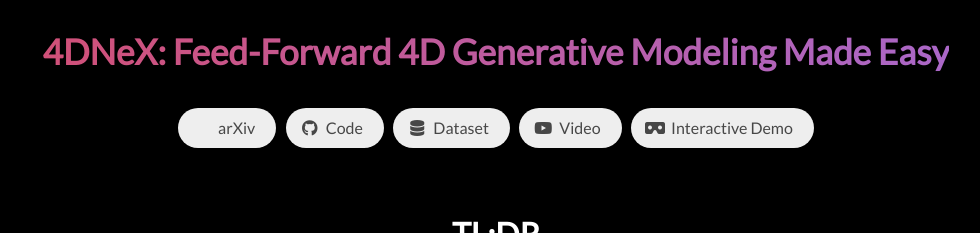
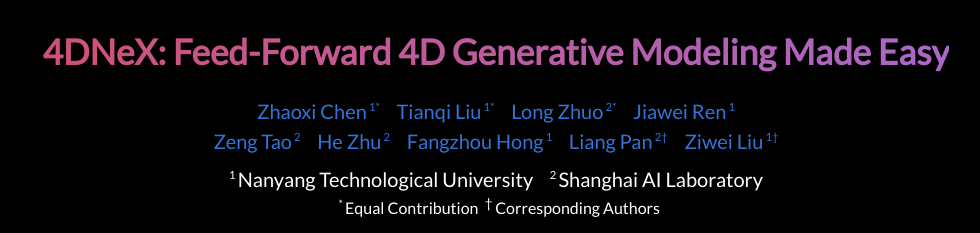
Before and after one commit to 4DNeX/4DNeX.github.io, a plain HTML site: page index.html in a window 1280 px wide. Shown: the top 233 px of the page, without its empty margins (144-1124 px from the left). Drawn offline with nearby package versions, Linux system fonts and the light colour scheme; some icons are missing.

Commit message:
update authors

```diff
--- a/index.html
+++ b/index.html
@@ -60,33 +60,33 @@
           </h1>
           <div class="is-size-5 publication-authors">
             <!-- Paper authors -->
-            <!-- <span class="author-block">
-              <a href="https://github.com/krahets" target="_blank">Yudong Jin<sup>&nbsp;1</sup></a></span>
             <span class="author-block">
-              <a href="https://pengsida.net/" target="_blank">Sida Peng<sup>&nbsp;1</sup></a></span>
+              <a href="https://frozenburning.github.io/" target="_blank">Zhaoxi Chen<sup>&nbsp;1*</sup></a></span>
             <span class="author-block">
-              <a href="https://xuanwangvc.github.io/" target="_blank">Xuan Wang<sup>&nbsp;2</sup></a></span>
+              <a href="https://tqtqliu.github.io/" target="_blank">Tianqi Liu<sup>&nbsp;1*</sup></a></span>
             <span class="author-block">
-              <a href="https://github.com/xbillowy" target="_blank">Tao Xie<sup>&nbsp;1</sup></a></span>
+              <a href="https://zhuolong3.github.io/" target="_blank">Long Zhuo<sup>&nbsp;2*</sup></a></span>
             <span class="author-block">
-              <a href="https://zhenx.me/" target="_blank">Zhen Xu<sup>&nbsp;1</sup></a></span>
+              <a href="https://jiawei-ren.github.io/" target="_blank">Jiawei Ren<sup>&nbsp;1</sup></a></span><br>
             <span class="author-block">
-              <a href="https://github.com/yangyifan18" target="_blank">Yifan Yang<sup>&nbsp;1</sup></a></span>
+              <a href="https://zeng-tao.github.io/" target="_blank">Zeng Tao<sup>&nbsp;2</sup></a></span>
             <span class="author-block">
-              <a href="https://shenyujun.github.io/" target="_blank">Yujun Shen<sup>&nbsp;2</sup></a></span>
+              <a href="https://scholar.google.com/citations?hl=zh-CN&user=rI0fhugAAAAJ" target="_blank">He Zhu<sup>&nbsp;2</sup></a></span>
             <span class="author-block">
-              <a href="http://www.cad.zju.edu.cn/home/bao/" target="_blank">Hujun Bao<sup>&nbsp;1</sup></a></span>
+              <a href="https://hongfz16.github.io/" target="_blank">Fangzhou Hong<sup>&nbsp;1</sup></a></span>
             <span class="author-block">
-              <a href="https://xzhou.me/" target="_blank">Xiaowei Zhou<sup>&nbsp;1†</sup></a></span> -->
+              <a href="https://scholar.google.com/citations?user=lSDISOcAAAAJ&hl=zh-CN" target="_blank">Liang Pan<sup>&nbsp;2†</sup></a></span>
+            <span class="author-block">
+              <a href="http://liuziwei7.github.io/" target="_blank">Ziwei Liu<sup>&nbsp;1†</sup></a></span>
           </div>
           <!-- Authors affiliation -->
-          <!-- <div class="publication-authors">
+          <div class="publication-authors">
             <div class="is-size-5">
-              <span class="author-block"><sup>1&nbsp;</sup>Zhejiang University</span>
-              <span class="author-block"><sup>2&nbsp;</sup>Ant Research</span>
+              <span class="author-block"><sup>1&nbsp;</sup>Nanyang Technological University</span>
+              <span class="author-block"><sup>2&nbsp;</sup>Shanghai AI Laboratory</span>
             </div>
-            <div class="is-size-6"><span class="author-block"><sup>†&nbsp;</sup>Corresponding Author</span></div>
-          </div> -->
+            <div class="is-size-6"><span class="author-block"><sup>*&nbsp;</sup>Equal Contribution</span><sup>†&nbsp;</sup>Corresponding Authors</span></div>
+          </div>
           <!-- Conference -->
           <div class="is-size-5 publication-conference"></div>
           <!-- Links -->
```
